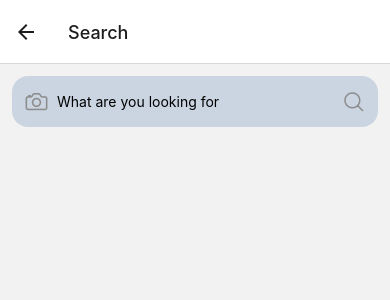
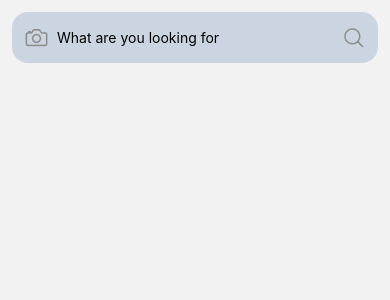
Before and after one commit to ericatsu/ShopMobile, a React Native app: screen /Search in a window 390 px wide. Shown: the top 300 px of the page. Built offline with nearby package versions, Linux system fonts and the light colour scheme.

Commit message:
🐛 log error

```diff
--- a/App.tsx
+++ b/App.tsx
@@ -23,7 +23,7 @@ const App = () => {
         <Stack.Screen name="ProductList" component={NewRivals} options={{ headerShown: false }} />
         <Stack.Screen name="Cart" component={CartScreen} />
         <Stack.Screen name="Notification" component={NotificationScreen} />
-        <Stack.Screen name="Search" component={SearchScreen} />
+        <Stack.Screen name="Search" component={SearchScreen} options={{ headerShown: false }}/>
         <Stack.Screen name="ProductDetails" component={ProductDetails} options={{ headerShown: false }}/>
       </Stack.Navigator>
     </NavigationContainer>
--- a/hooks/useFetch.ts
+++ b/hooks/useFetch.ts
@@ -29,7 +29,6 @@ const useFetch = (): FetchState => {
   const [error, setError] = useState<string | null>(null);
 
   const fetchProducts = async (): Promise<void> => {
-    console.log('Before API Call');
     setIsLoading(true);
 
     try {
@@ -41,7 +40,6 @@ const useFetch = (): FetchState => {
       setError(error.message);
     }
     setIsLoading(false);
-    console.log('After API Call');
   };
 
   useEffect(() => {
--- a/screens/home/SearchScreen.tsx
+++ b/screens/home/SearchScreen.tsx
@@ -1,11 +1,26 @@
 import { View, Text, SafeAreaView, TouchableOpacity, TextInput } from 'react-native'
-import React from 'react'
+import React, {useState} from 'react'
 import { Ionicons } from '@expo/vector-icons'
 import { useNavigation } from '@react-navigation/native';
+import axios from 'axios';
 
 const SearchScreen = () => {
   const navigation = useNavigation();
 
+  const [searchKey, setSearchKey] = useState('');
+  const [searchResults, setSearchResults] = useState();
+
+
+  const handleSearch = async () => {
+    try {
+      const response = await axios.get(`http://197.255.122.235:3000/api/products/search/${searchKey}`);
+      console.log('====================================');
+      console.log(response.data);
+      console.log('====================================');
+    } catch (error) {
+      console.log("Failed to get product:", error);
+    }
+  }
 
   return (
     <SafeAreaView>
@@ -15,13 +30,15 @@ const SearchScreen = () => {
       </TouchableOpacity>
         <TouchableOpacity onPress={() => {}} className="flex-1 ml-2">
           <TextInput
-            value=''
-            onPressIn={() => {}}
+            value={searchKey}
+            onChangeText={setSearchKey}
             placeholder='What are you looking for'
           />
         </TouchableOpacity>
 
+      <TouchableOpacity onPress={() => handleSearch()} className=''>
       <Ionicons name="search-outline" size={24} color="#8d8d8d"/>
+      </TouchableOpacity>
       </View>
     </SafeAreaView>
   )
```
